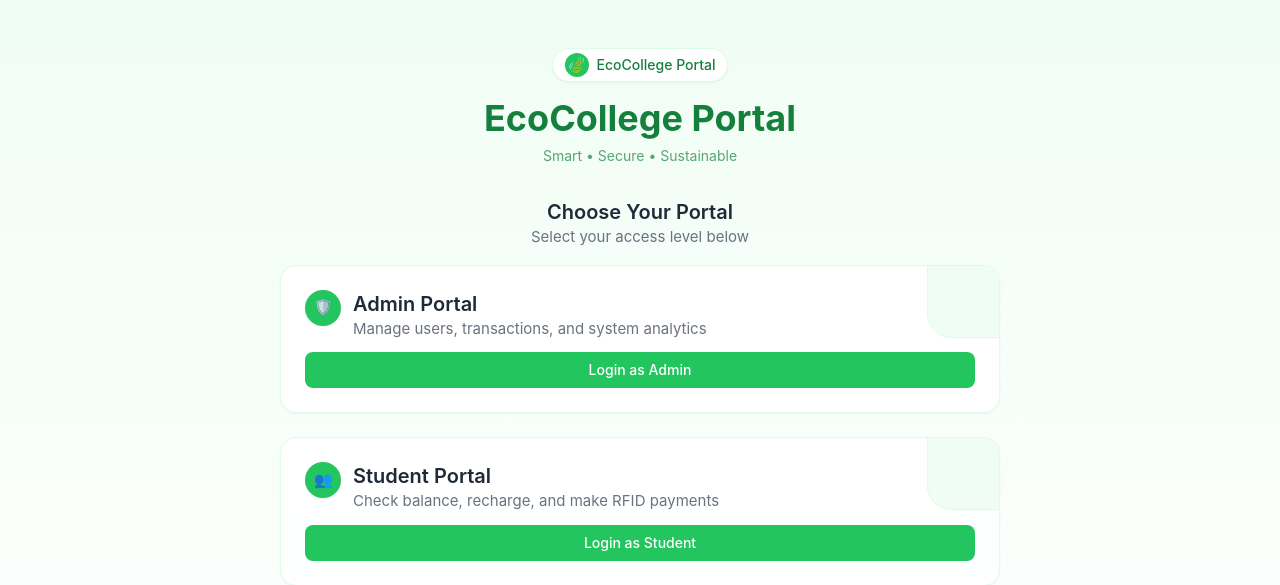
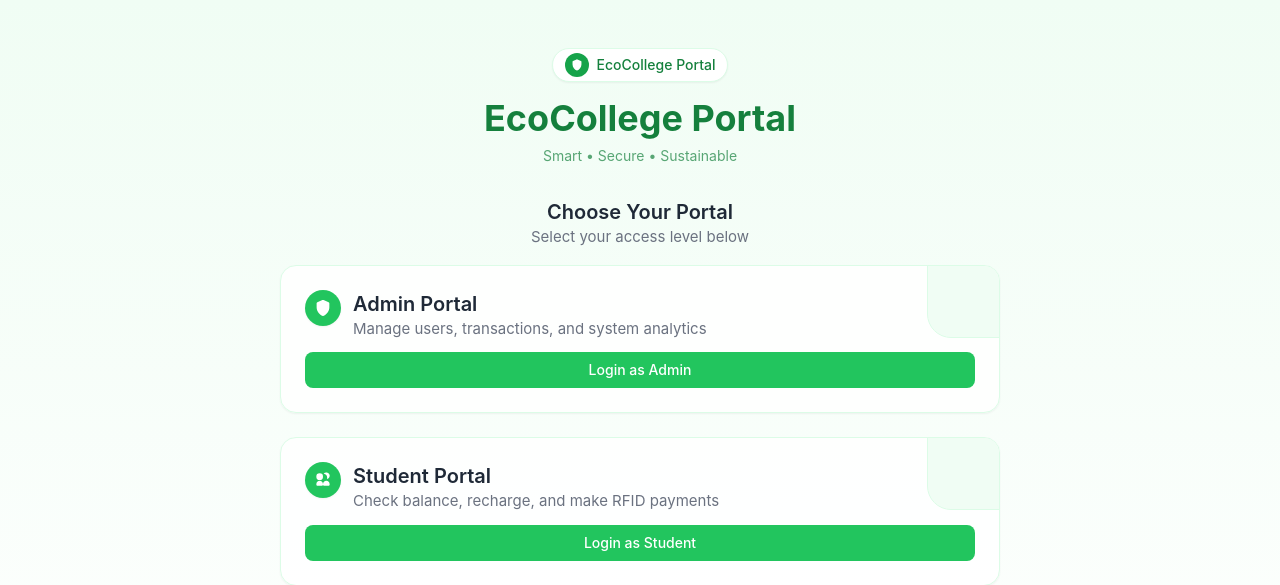
Before and after one commit to MohanPrasathSece/RFIDWallet, a React (Vite) app in the folder client/: page / in a window 1280 px wide. Shown: the top 585 px of the page. Built offline with nearby package versions, Linux system fonts and the light colour scheme; no server answers.

Commit message:
student side 70

```diff
--- a/client/src/pages/Landing.jsx
+++ b/client/src/pages/Landing.jsx
@@ -65,11 +65,16 @@ export default function Landing() {
   };
 
   return (
-    <div className="min-h-screen flex flex-col bg-gradient-to-b from-green-50 to-white">
+    <div className="min-h-screen flex flex-col bg-gradient-to-b from-green-50 to-white font-sans antialiased">
       {/* Header */}
       <header className={`relative px-6 pt-12 pb-8 mx-auto max-w-3xl text-center transition-all duration-700 ${mounted ? 'opacity-100 translate-y-0' : 'opacity-0 -translate-y-2'}`}>
         <div className="inline-flex items-center gap-2 px-3 py-1 rounded-full bg-white shadow-sm border border-green-100">
-          <span className="h-6 w-6 inline-flex items-center justify-center rounded-full bg-green-500 text-white">🍃</span>
+          <span className="h-6 w-6 inline-flex items-center justify-center rounded-full bg-green-600 text-white">
+            {/* Shield icon */}
+            <svg xmlns="http://www.w3.org/2000/svg" viewBox="0 0 24 24" fill="currentColor" className="h-3.5 w-3.5">
+              <path d="M12 2.25c-.26 0-.52.05-.76.16l-6 2.57a1.5 1.5 0 0 0-.89 1.36V11c0 5.05 3.58 8.86 7.39 10.59.15.07.33.07.49 0C16.04 19.86 19.62 16.05 19.62 11V6.34c0-.58-.35-1.11-.89-1.33l-6-2.58a1.8 1.8 0 0 0-.73-.18Z"/>
+            </svg>
+          </span>
           <span className="text-sm font-medium text-green-700">EcoCollege Portal</span>
         </div>
         <h1 className="mt-4 text-3xl md:text-4xl font-bold text-green-700">EcoCollege Portal</h1>
@@ -87,8 +92,8 @@ export default function Landing() {
       {/* Body */}
       <main className={`flex-1 px-6 pb-12 mx-auto max-w-3xl w-full transition-all duration-700 ${mounted ? 'opacity-100 translate-y-0' : 'opacity-0 translate-y-2'}`}>
         <section className="text-center mb-4">
-          <h2 className="text-xl font-semibold text-gray-800">Choose Your Portal</h2>
-          <p className="text-gray-500">Select your access level below</p>
+          <h2 className="text-xl font-semibold text-gray-800 font-sans">Choose Your Portal</h2>
+          <p className="text-gray-500 font-sans">Select your access level below</p>
         </section>
 
         <div className="space-y-6">
@@ -98,10 +103,15 @@ export default function Landing() {
             <div className="absolute -top-6 -right-6 h-24 w-24 rounded-3xl bg-green-50 border border-green-100" />
             <div className="p-5 md:p-6">
               <div className="flex items-start gap-3">
-                <span className={pillIcon}>🛡️</span>
+                <span className={pillIcon}>
+                  {/* Shield icon */}
+                  <svg xmlns="http://www.w3.org/2000/svg" viewBox="0 0 24 24" fill="currentColor" className="h-5 w-5">
+                    <path d="M12 2.25c-.26 0-.52.05-.76.16l-6 2.57a1.5 1.5 0 0 0-.89 1.36V11c0 5.05 3.58 8.86 7.39 10.59.15.07.33.07.49 0C16.04 19.86 19.62 16.05 19.62 11V6.34c0-.58-.35-1.11-.89-1.33l-6-2.58a1.8 1.8 0 0 0-.73-.18Z"/>
+                  </svg>
+                </span>
                 <div className="text-left">
-                  <h3 className="text-lg md:text-xl font-semibold text-gray-800">Admin Portal</h3>
-                  <p className="text-gray-500">Manage users, transactions, and system analytics</p>
+                  <h3 className="text-lg md:text-xl font-semibold text-gray-800 font-sans">Admin Portal</h3>
+                  <p className="text-gray-500 font-sans">Manage users, transactions, and system analytics</p>
                 </div>
               </div>
               <button onClick={() => setShowAdmin(true)} className={ctaBtn}>
@@ -116,10 +126,15 @@ export default function Landing() {
             <div className="absolute -top-6 -right-6 h-24 w-24 rounded-3xl bg-green-50 border border-green-100" />
             <div className="p-5 md:p-6">
               <div className="flex items-start gap-3">
-                <span className={pillIcon}>👥</span>
+                <span className={pillIcon}>
+                  {/* Users icon */}
+                  <svg xmlns="http://www.w3.org/2000/svg" viewBox="0 0 24 24" fill="currentColor" className="h-5 w-5">
+                    <path d="M16 11a4 4 0 1 0-3.2-6.4A5 5 0 0 1 17 9.5c0 .52-.07 1.03-.2 1.5h-.8ZM8 12a4 4 0 1 0 0-8 4 4 0 0 0 0 8Zm8 1c-2.2 0-4 1.8-4 4v.5c0 .83.67 1.5 1.5 1.5h5c.83 0 1.5-.67 1.5-1.5V17c0-2.2-1.8-4-4-4Zm-8 0c-2.21 0-4 1.79-4 4v.5C4 18.33 4.67 19 5.5 19h5c.83 0 1.5-.67 1.5-1.5V17c0-2.21-1.79-4-4-4Z"/>
+                  </svg>
+                </span>
                 <div className="text-left">
-                  <h3 className="text-lg md:text-xl font-semibold text-gray-800">Student Portal</h3>
-                  <p className="text-gray-500">Check balance, recharge, and make RFID payments</p>
+                  <h3 className="text-lg md:text-xl font-semibold text-gray-800 font-sans">Student Portal</h3>
+                  <p className="text-gray-500 font-sans">Check balance, recharge, and make RFID payments</p>
                 </div>
               </div>
               <button onClick={() => setShowStudent(true)} className={ctaBtn}>
@@ -141,16 +156,16 @@ export default function Landing() {
             {adminError && <div className="text-red-600 text-sm mb-2">{adminError}</div>}
             <form onSubmit={onAdminSubmit} className="space-y-3">
               <div>
-                <label className="block text-xs text-gray-600">Email</label>
-                <input className="w-full border rounded px-3 py-2 mt-1" value={adminEmail} onChange={e=>setAdminEmail(e.target.value)} placeholder="admin@college.edu" />
+                <label className="block text-xs text-gray-600 font-sans">Email</label>
+                <input className="w-full border rounded px-3 py-2 mt-1 font-sans" value={adminEmail} onChange={e=>setAdminEmail(e.target.value)} placeholder="admin@college.edu" />
               </div>
               <div>
-                <label className="block text-xs text-gray-600">Password</label>
-                <input className="w-full border rounded px-3 py-2 mt-1" type="password" value={adminPassword} onChange={e=>setAdminPassword(e.target.value)} placeholder="••••••••" />
+                <label className="block text-xs text-gray-600 font-sans">Password</label>
+                <input className="w-full border rounded px-3 py-2 mt-1 font-sans" type="password" value={adminPassword} onChange={e=>setAdminPassword(e.target.value)} placeholder="••••••••" />
               </div>
               <div className="flex items-center justify-end gap-2 pt-1">
                 <button type="button" className="px-3 py-1.5 bg-gray-100 rounded" onClick={()=>setShowAdmin(false)}>Cancel</button>
-                <button type="submit" disabled={adminLoading} className="px-3 py-1.5 rounded bg-emerald-600 hover:bg-emerald-700 text-white disabled:opacity-60">{adminLoading ? 'Logging in...' : 'Login'}</button>
+                <button type="submit" disabled={adminLoading} className="px-3 py-1.5 rounded bg-green-600 hover:bg-green-700 text-white disabled:opacity-60">{adminLoading ? 'Logging in...' : 'Login'}</button>
               </div>
             </form>
           </div>
@@ -168,16 +183,16 @@ export default function Landing() {
             {studentError && <div className="text-red-600 text-sm mb-2">{studentError}</div>}
             <form onSubmit={onStudentSubmit} className="space-y-3">
               <div>
-                <label className="block text-xs text-gray-600">Roll Number</label>
-                <input className="w-full border rounded px-3 py-2 mt-1" value={studentRoll} onChange={e=>setStudentRoll(e.target.value)} placeholder="e.g., 20CS123" />
+                <label className="block text-xs text-gray-600 font-sans">Roll Number</label>
+                <input className="w-full border rounded px-3 py-2 mt-1 font-sans" value={studentRoll} onChange={e=>setStudentRoll(e.target.value)} placeholder="e.g., 20CS123" />
               </div>
               <div>
-                <label className="block text-xs text-gray-600">Password</label>
-                <input className="w-full border rounded px-3 py-2 mt-1" type="password" value={studentPassword} onChange={e=>setStudentPassword(e.target.value)} placeholder="••••••••" />
+                <label className="block text-xs text-gray-600 font-sans">Password</label>
+                <input className="w-full border rounded px-3 py-2 mt-1 font-sans" type="password" value={studentPassword} onChange={e=>setStudentPassword(e.target.value)} placeholder="••••••••" />
               </div>
               <div className="flex items-center justify-end gap-2 pt-1">
                 <button type="button" className="px-3 py-1.5 bg-gray-100 rounded" onClick={()=>setShowStudent(false)}>Cancel</button>
-                <button type="submit" disabled={studentLoading} className="px-3 py-1.5 rounded bg-indigo-600 hover:bg-indigo-700 text-white disabled:opacity-60">{studentLoading ? 'Logging in...' : 'Login'}</button>
+                <button type="submit" disabled={studentLoading} className="px-3 py-1.5 rounded bg-green-600 hover:bg-green-700 text-white disabled:opacity-60">{studentLoading ? 'Logging in...' : 'Login'}</button>
               </div>
             </form>
           </div>
@@ -185,7 +200,7 @@ export default function Landing() {
       )}
 
       {/* Footer */}
-      <footer className={`px-6 pb-8 mx-auto max-w-3xl text-center text-gray-500 text-sm transition-opacity duration-700 ${mounted ? 'opacity-100' : 'opacity-0'}`}>
+      <footer className={`px-6 pb-8 mx-auto max-w-3xl text-center text-gray-500 text-sm transition-opacity duration-700 ${mounted ? 'opacity-100' : 'opacity-0'} font-sans`}>
         © {new Date().getFullYear()} EcoCollege Portal • Secure & Reliable
       </footer>
     </div>
```
